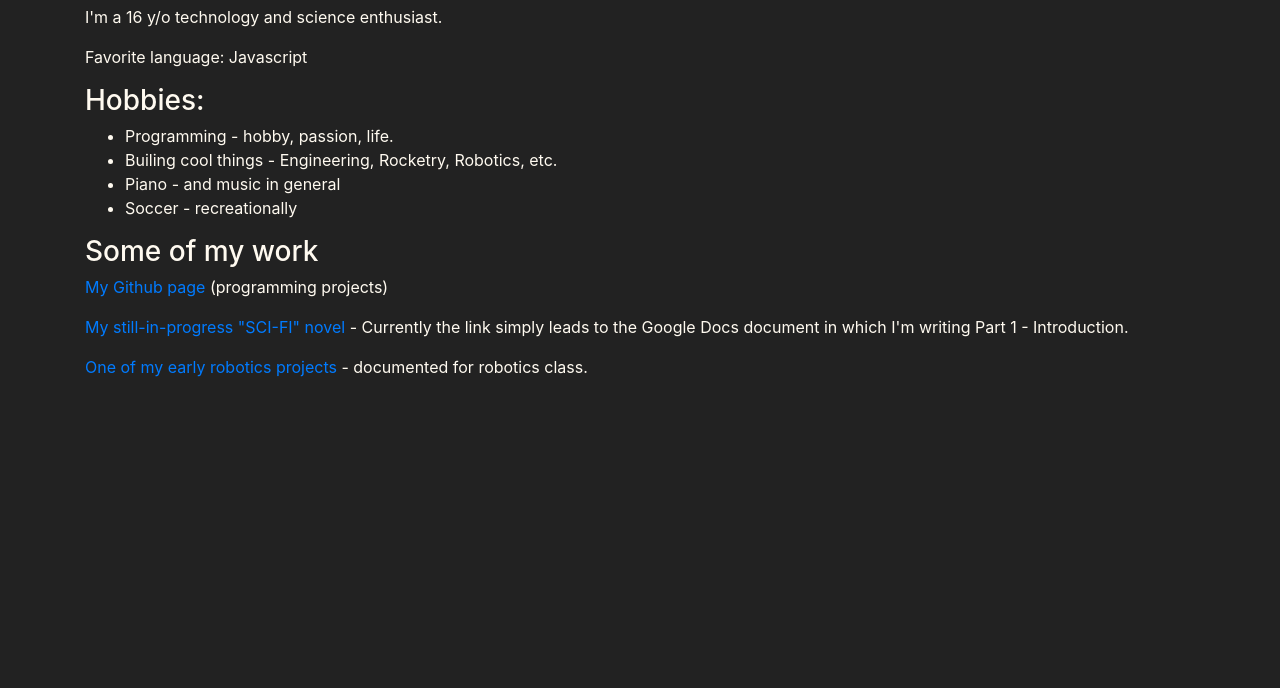
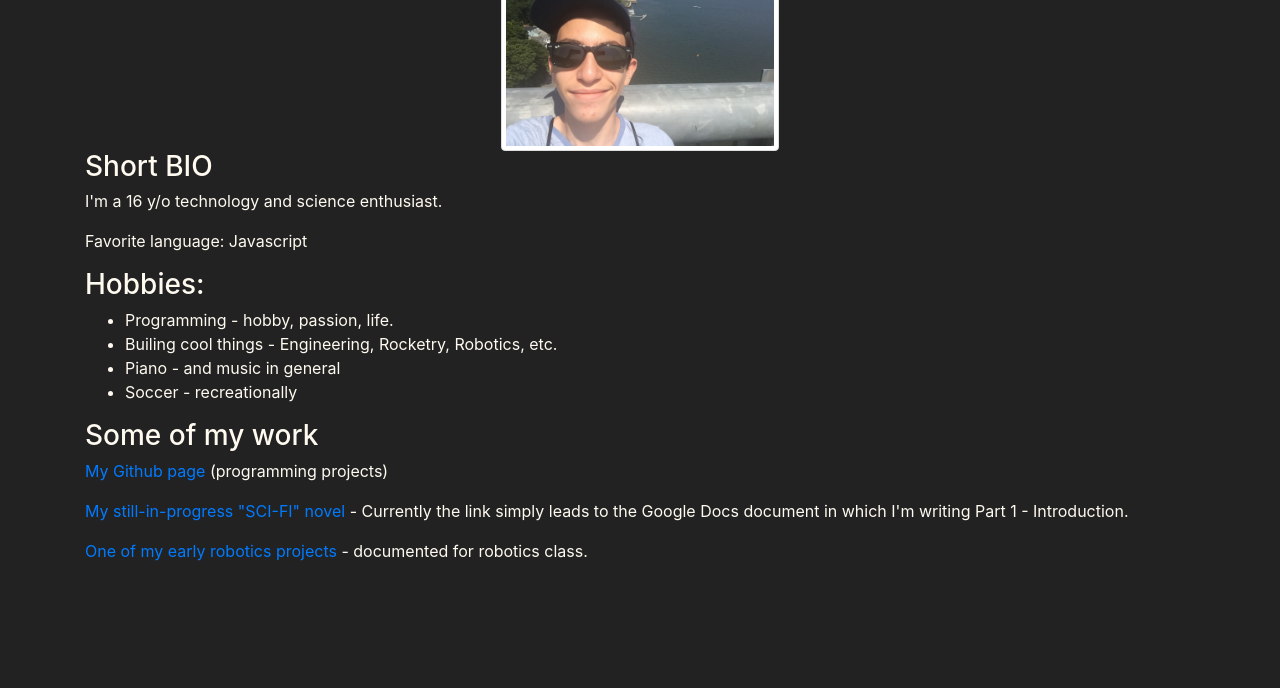
Before and after one commit to danielbauman1010/danielbauman, a plain HTML site: page index.html in a window 1280 px wide. Shown: the part 112-800 px from the top of the page. Drawn offline with nearby package versions, Linux system fonts and the light colour scheme.

Commit message:
Update index.html

```diff
--- a/index.html
+++ b/index.html
@@ -18,7 +18,7 @@
 		<div style="color: #FFFAF0"  class="container container-fluid">
 			<h1 align="center">Daniel Bauman</h1>
 			<div class="text-center">
-				<img src="./mehadson.JPG" class="img-fluid rounded img-thumbnail" style = "width: 25%; height: auto;">
+				<img src="./mehudson.jpg" class="img-fluid rounded img-thumbnail" style = "width: 25%; height: auto;">
 			</div>
 			<h3>Short BIO</h3>
 			<p>I'm a 16 y/o technology and science enthusiast.</p>
```
